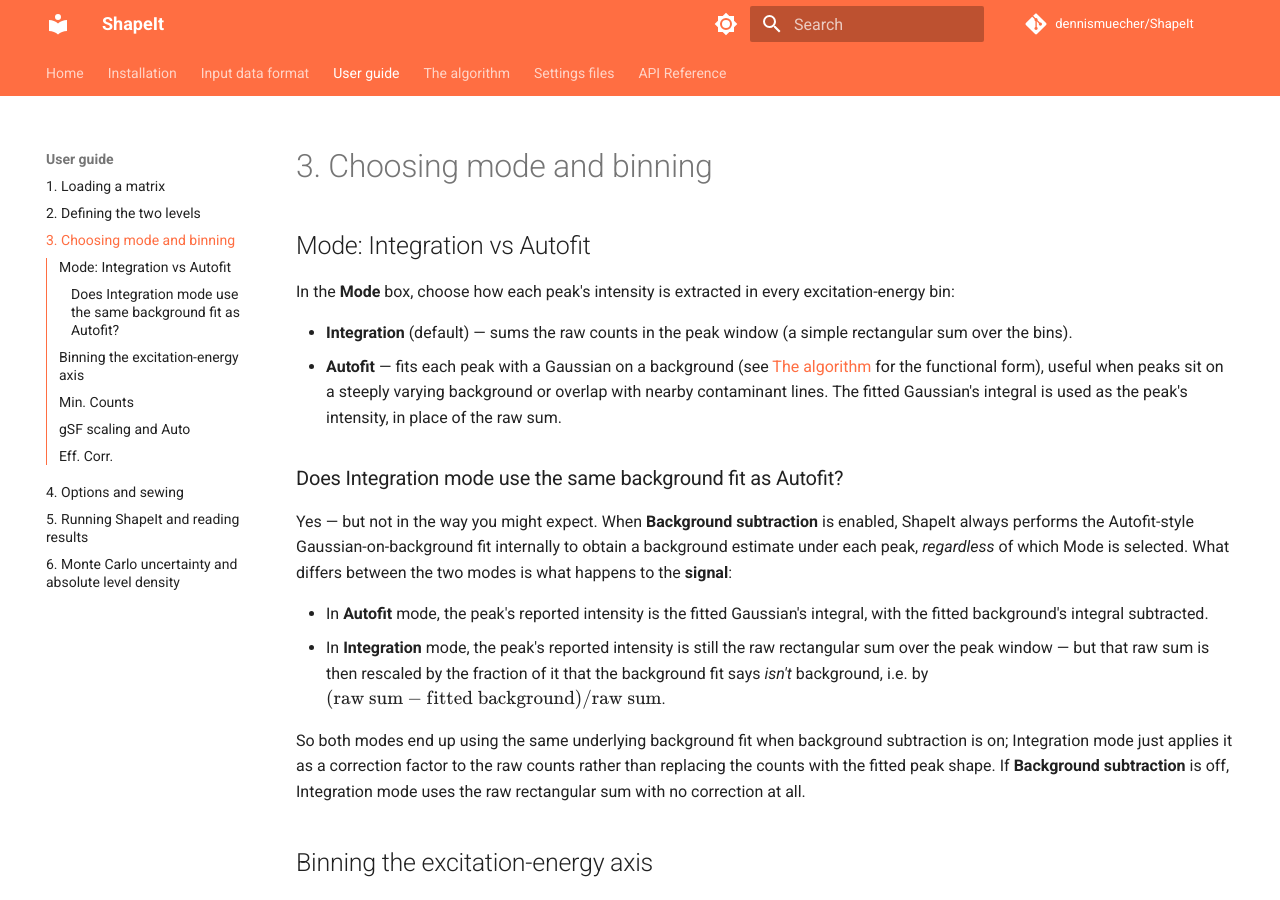
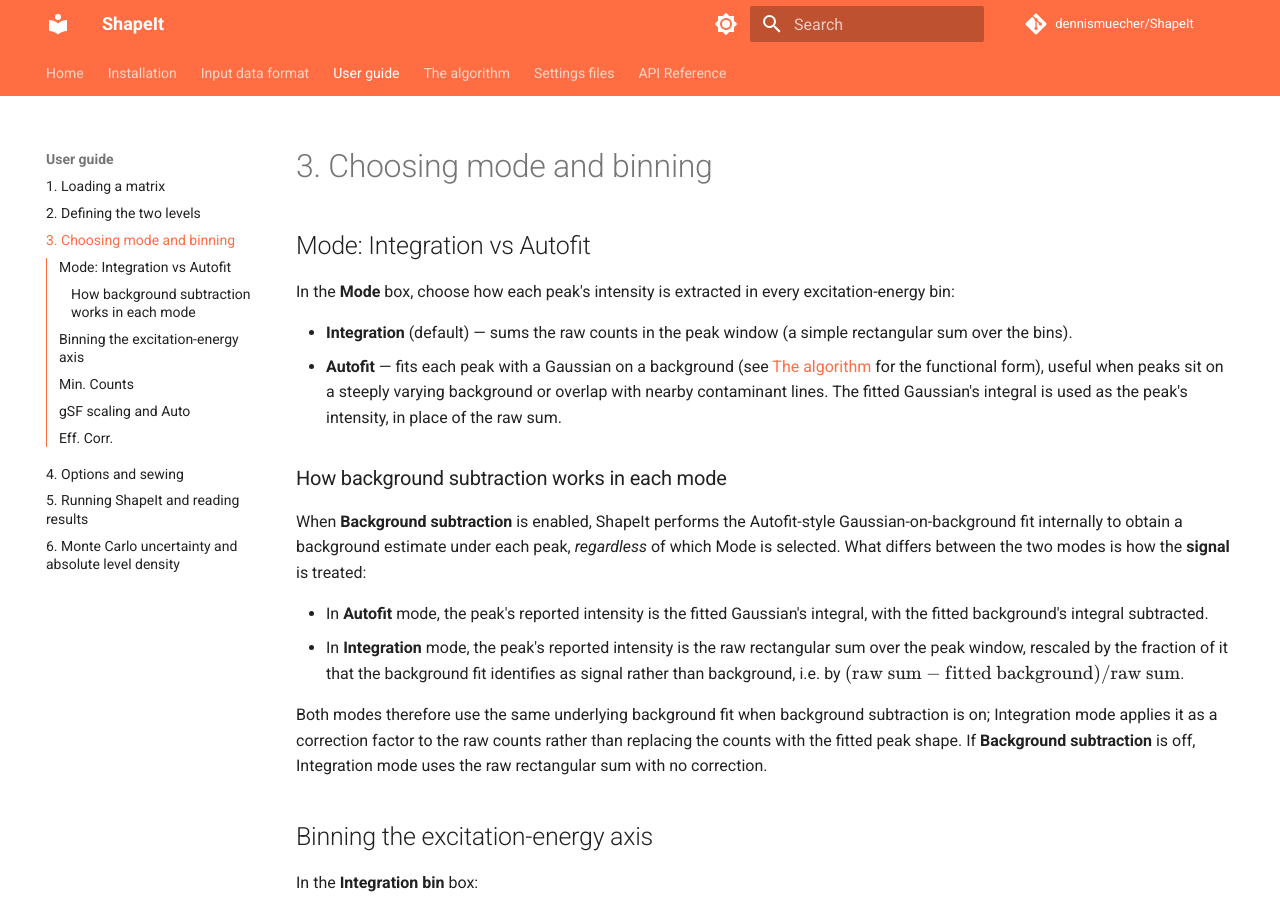
Before and after one commit to dennismuecher/ShapeIt, an MkDocs documentation site: the page built from docs/user-guide/mode-and-binning.md, in a window 1280 px wide and 900 px high. Built offline with MkDocs 1.6.1 and Material for MkDocs 9.7.7, drawn with Linux system fonts in a browser that asks for light colours; comment, search, counter and statistics services are not loaded.

```diff
--- a/docs/user-guide/mode-and-binning.md
+++ b/docs/user-guide/mode-and-binning.md
@@ -13,26 +13,25 @@ excitation-energy bin:
   nearby contaminant lines. The fitted Gaussian's integral is used as the
   peak's intensity, in place of the raw sum.
 
-### Does Integration mode use the same background fit as Autofit?
+### How background subtraction works in each mode
 
-Yes — but not in the way you might expect. When **Background subtraction**
-is enabled, ShapeIt always performs the Autofit-style Gaussian-on-background
-fit internally to obtain a background estimate under each peak, *regardless*
-of which Mode is selected. What differs between the two modes is what
-happens to the **signal**:
+When **Background subtraction** is enabled, ShapeIt performs the
+Autofit-style Gaussian-on-background fit internally to obtain a background
+estimate under each peak, *regardless* of which Mode is selected. What
+differs between the two modes is how the **signal** is treated:
 
 - In **Autofit** mode, the peak's reported intensity is the fitted
   Gaussian's integral, with the fitted background's integral subtracted.
-- In **Integration** mode, the peak's reported intensity is still the raw
-  rectangular sum over the peak window — but that raw sum is then rescaled
-  by the fraction of it that the background fit says *isn't* background,
-  i.e. by $(\text{raw sum} - \text{fitted background})/\text{raw sum}$.
+- In **Integration** mode, the peak's reported intensity is the raw
+  rectangular sum over the peak window, rescaled by the fraction of it that
+  the background fit identifies as signal rather than background, i.e. by
+  $(\text{raw sum} - \text{fitted background})/\text{raw sum}$.
 
-So both modes end up using the same underlying background fit when
-background subtraction is on; Integration mode just applies it as a
-correction factor to the raw counts rather than replacing the counts with
-the fitted peak shape. If **Background subtraction** is off, Integration
-mode uses the raw rectangular sum with no correction at all.
+Both modes therefore use the same underlying background fit when background
+subtraction is on; Integration mode applies it as a correction factor to the
+raw counts rather than replacing the counts with the fitted peak shape. If
+**Background subtraction** is off, Integration mode uses the raw rectangular
+sum with no correction.
 
 ## Binning the excitation-energy axis
 
```
Also changed, not shown: docs/api.md (+3 -4 lines), docs/data-format.md (+12 -11 lines), docs/settings-files.md (+7 -7 lines).
